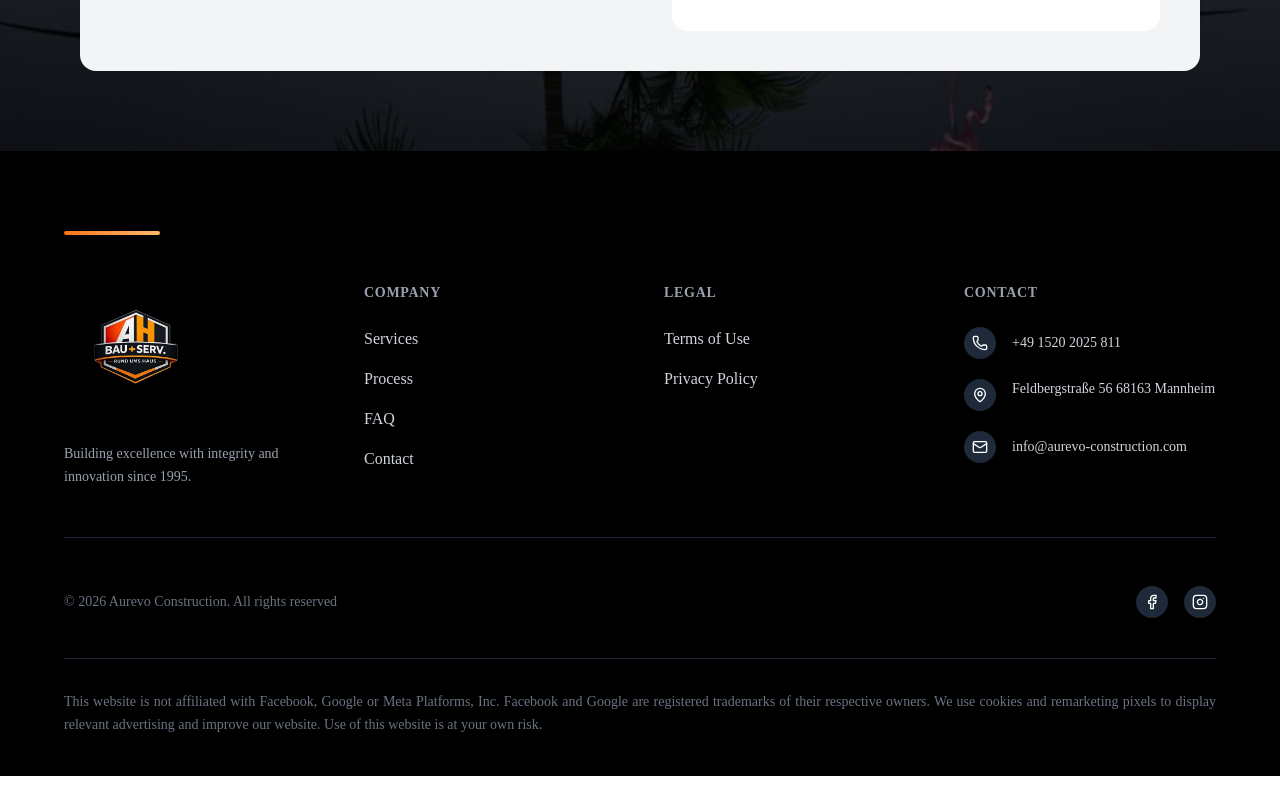
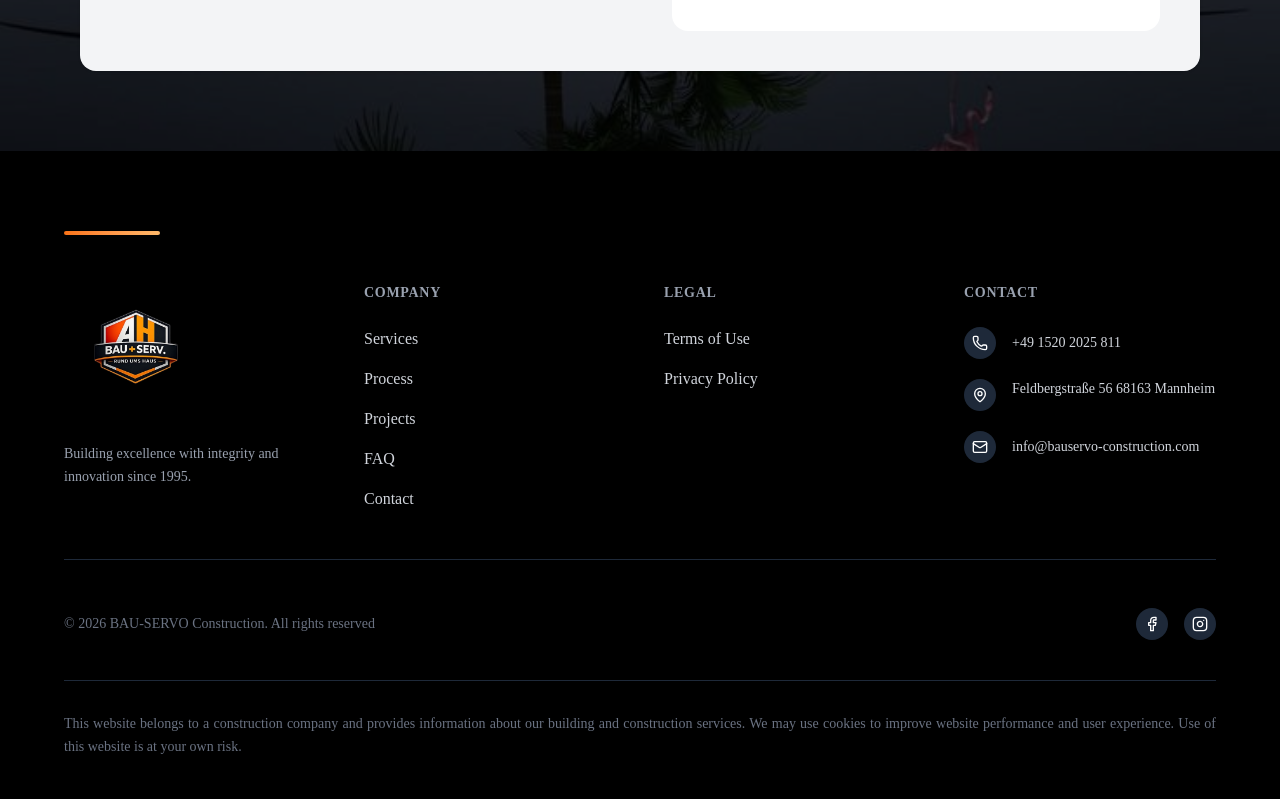
Before and after one commit to code-with-majeed/BAU-SERVO, a React (Vite) app: page / in a window 1280 px wide. Shown: the part 9753-10552 px from the top of the page. Before the commit the page ends 10529 px from the top, so only its background shows below. Built offline with nearby package versions, Linux system fonts and the light colour scheme.

Commit message:
Update website content and improvements

```diff
--- a/src/components/Footer/Footer.jsx
+++ b/src/components/Footer/Footer.jsx
@@ -68,6 +68,7 @@ const Footer = ({ t }) => {
                 {[
                   { key: "leistungen", id: "services" },
                   { key: "prozess", id: "process" },
+                  { key: "projekt", id: "projects" },    // ✅ Fixed key from "projekts" to "projekt"
                   { key: "faq", id: "faq" },
                   { key: "kontakt", id: "contact" }
                 ].map((item) => (
--- a/src/translations.js
+++ b/src/translations.js
@@ -166,10 +166,10 @@ const translations = {
     footer_privacy: "Privacy Policy",
     footer_phone: "+49 1520 2025 811",
     footer_address: "Feldbergstraße 56\n68163 Mannheim",
-    footer_email: "info@aurevo-construction.com",
-    footer_copyright: "© 2026 Aurevo Construction. All rights reserved",
+    footer_email: "info@bauservo-construction.com",
+    footer_copyright: "© 2026 BAU-SERVO Construction. All rights reserved",
     footer_disclaimer:
-      "This website is not affiliated with Facebook, Google or Meta Platforms, Inc. Facebook and Google are registered trademarks of their respective owners. We use cookies and remarketing pixels to display relevant advertising and improve our website. Use of this website is at your own risk.",
+      "This website belongs to a construction company and provides information about our building and construction services. We may use cookies to improve website performance and user experience. Use of this website is at your own risk.",
 
     // ========== PROJECTS SECTION ==========
     projects_heading: "Our Completed Works",
@@ -423,10 +423,10 @@ const translations = {
     footer_privacy: "Datenschutzrichtlinie",
     footer_phone: "+49 1520 2025 811",
     footer_address: "Feldbergstraße 56\n68163 Mannheim",
-    footer_email: "info@aurevo-construction.de",
-    footer_copyright: "© 2026 Aurevo Construction. Alle Rechte vorbehalten",
+    footer_email: "info@bauservo-construction.de",
+    footer_copyright: "© 2026 BAU-SERVO Construction. Alle Rechte vorbehalten",
     footer_disclaimer:
-      "Diese Website steht in keiner Verbindung zu Facebook, Google oder Meta Platforms, Inc. Facebook und Google sind eingetragene Marken ihrer jeweiligen Eigentümer. Wir verwenden Cookies und Remarketing-Pixel, um relevante Werbung anzuzeigen und unsere Website zu verbessern. Die Nutzung dieser Website erfolgt auf eigenes Risiko.",
+      "Diese Website gehört zu einem Bauunternehmen und bietet Informationen über unsere Bau- und Konstruktionsdienstleistungen. Wir verwenden Cookies, um die Leistung der Website und die Benutzererfahrung zu verbessern. Die Nutzung dieser Website erfolgt auf eigenes Risiko.",
 
     // ========== PROJECTS SECTION ==========
     projects_heading: "Unsere abgeschlossenen Projekte",
```
